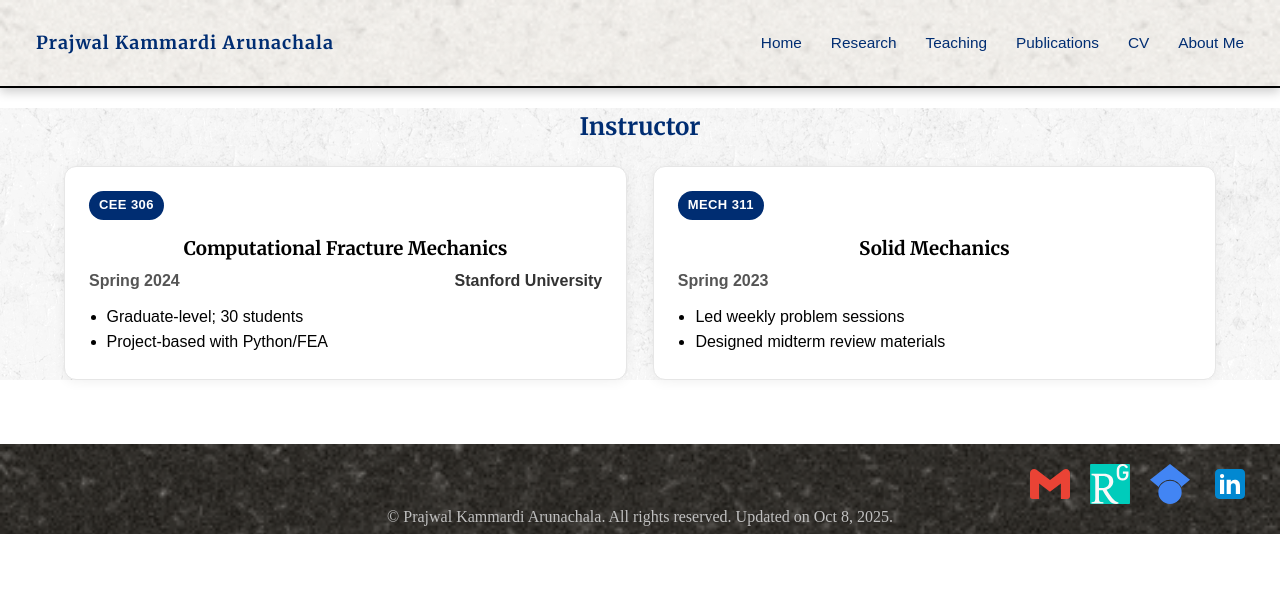
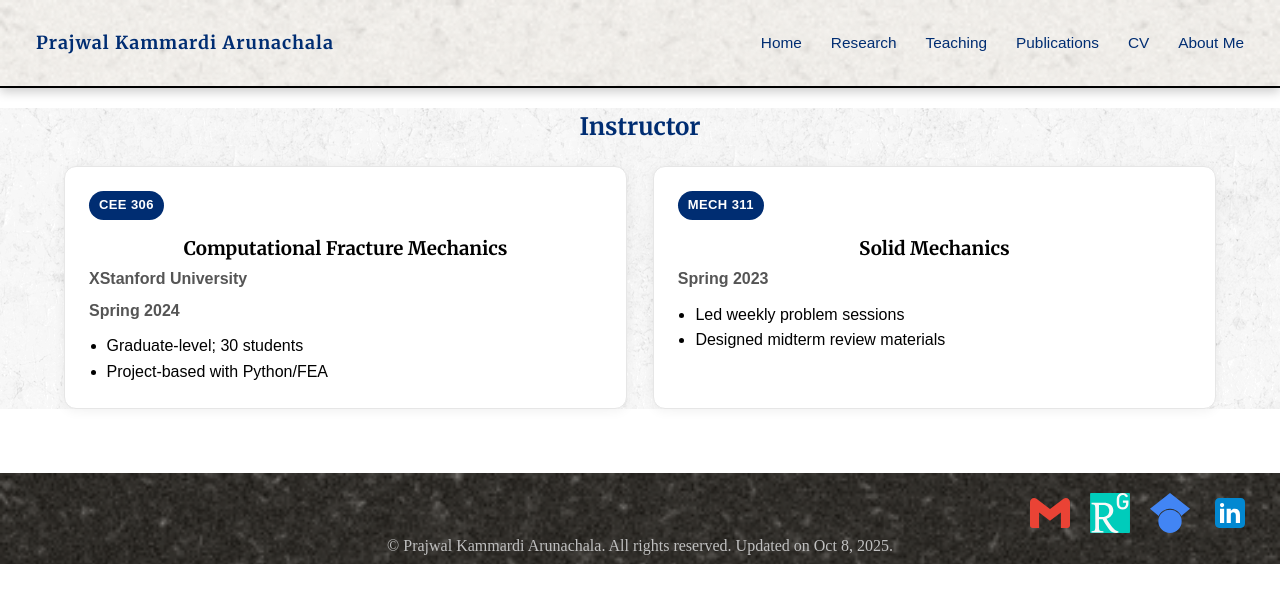
Before and after one commit to prajwalka/prajwalka.github.io, a Jekyll site: the page built from teaching.md, in a window 1280 px wide. Shown: the top 603 px of the page. Built offline with Jekyll 4.4.1, drawn with Linux system fonts in a browser that asks for light colours; some web fonts are replaced.

Commit message:
updating teaching

```diff
--- a/assets/style.css
+++ b/assets/style.css
@@ -458,16 +458,8 @@ main a:active {
 }
 
 .course-title {
-  margin: 6px 0 4px;
+  margin: 6px 0 2px;
   font-weight: 700;
-}
-
-.course-meta {
-  display: flex;
-  justify-content: space-between;
-  align-items: baseline;
-  gap: 12px;
-  margin-top: 4px;
 }
 
 .course-term {
@@ -475,9 +467,10 @@ main a:active {
   font-weight: 600;
 }
 
-.university {
-  color: #333;
+.university-subtitle {
+  color: #555;
   font-weight: 600;
+  margin-bottom: 6px;
 }
 
 .course-points {
--- a/teaching.md
+++ b/teaching.md
@@ -12,10 +12,8 @@ permalink: /teaching/
     <article class="teaching-card">
     <span class="course-code">CEE 306</span>
     <h3 class="course-title">Computational Fracture Mechanics</h3>
-    <div class="course-meta">
-      <time class="course-term" datetime="2024-09">Spring 2024</time>
-      <span class="university">Stanford University</span>
-    </div>
+    <div class="university university-subtitle">XStanford University</div>
+    <time class="course-term" datetime="2024-09">Spring 2024</time>
     <ul class="course-points">
       <li>Graduate-level; 30 students</li>
       <li>Project-based with Python/FEA</li>
```
